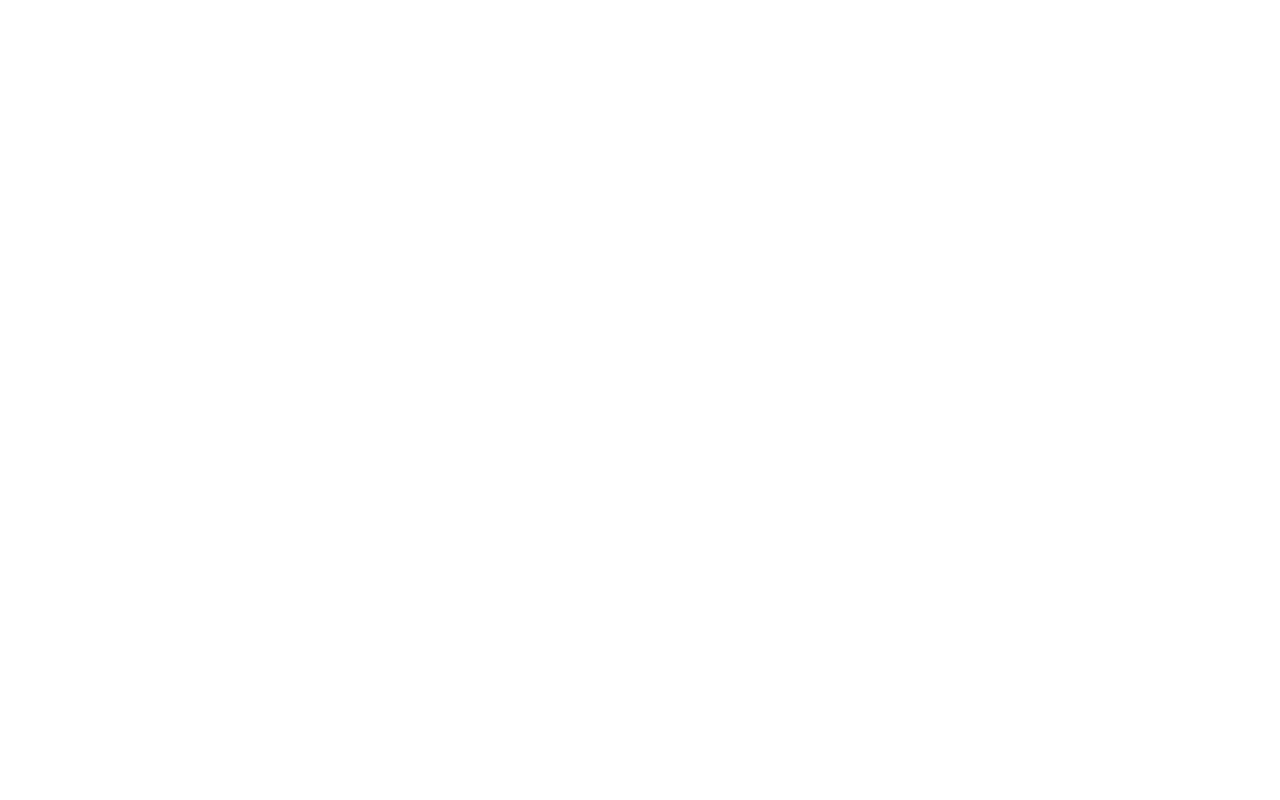
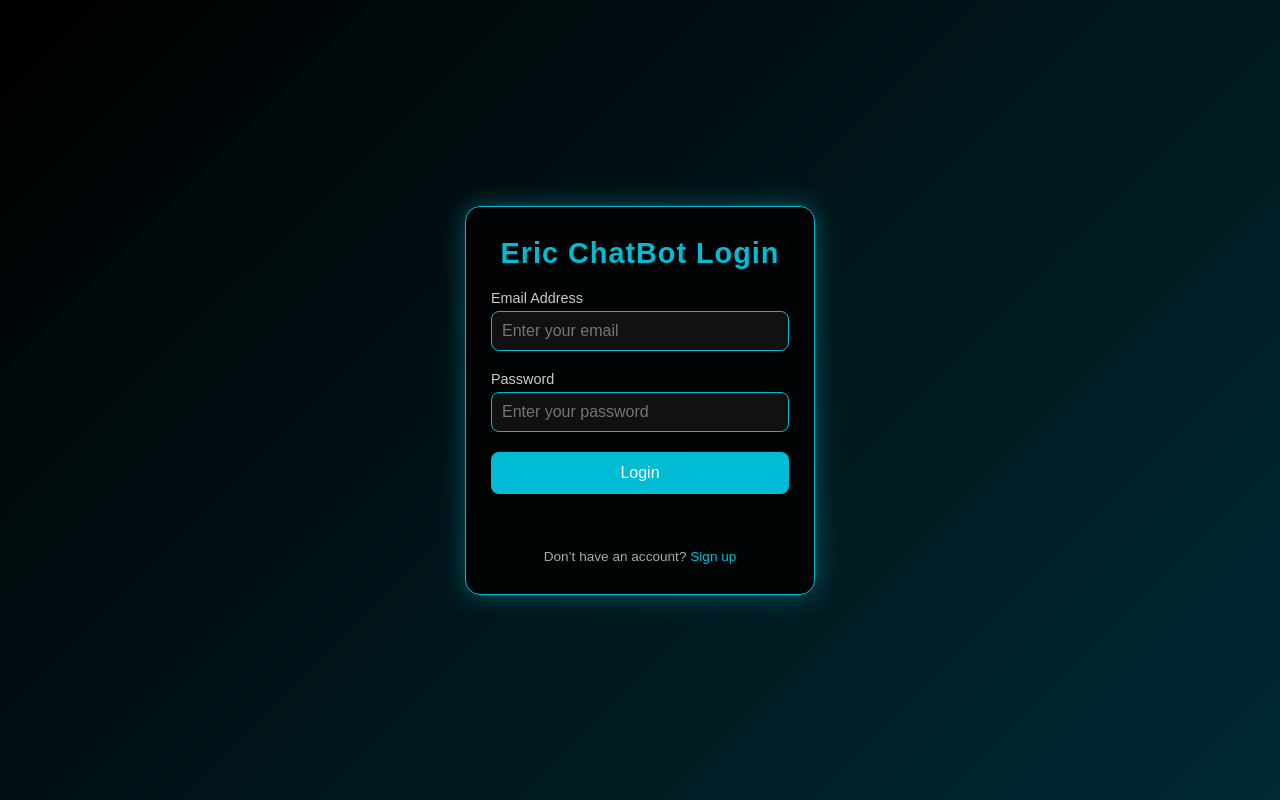
Before and after one commit to Snkumar21/ERIC-CHAT-BOT, a plain HTML site: page public/login.html in a window 1280 px wide. Drawn offline with Linux system fonts and the light colour scheme.

Commit message:
New updates added

```diff
--- a/public/login.html
+++ b/public/login.html
@@ -0,0 +1,183 @@
+<!DOCTYPE html>
+<html lang="en">
+<head>
+  <meta charset="UTF-8" />
+  <meta name="viewport" content="width=device-width, initial-scale=1.0" />
+  <title>Eric ChatBot - Login</title>
+  <style>
+    /* === General Reset === */
+    * {
+      margin: 0;
+      padding: 0;
+      box-sizing: border-box;
+      font-family: "Poppins", sans-serif;
+    }
+
+    body {
+      background: linear-gradient(135deg, #000, #002a34);
+      height: 100vh;
+      display: flex;
+      align-items: center;
+      justify-content: center;
+      color: white;
+    }
+
+    /* === Login Container === */
+    .login-container {
+      background: rgba(0, 0, 0, 0.85);
+      border: 1px solid #00bcd4;
+      border-radius: 15px;
+      box-shadow: 0 0 25px rgba(0, 188, 212, 0.4);
+      width: 350px;
+      padding: 30px 25px;
+      text-align: center;
+      transition: all 0.3s ease;
+    }
+
+    .login-container:hover {
+      box-shadow: 0 0 35px rgba(0, 188, 212, 0.6);
+      transform: scale(1.02);
+    }
+
+    /* === Header === */
+    h2 {
+      color: #00bcd4;
+      font-size: 1.8em;
+      margin-bottom: 20px;
+      letter-spacing: 1px;
+    }
+
+    /* === Input Fields === */
+    .input-group {
+      text-align: left;
+      margin-bottom: 20px;
+    }
+
+    label {
+      font-size: 0.9em;
+      color: #ccc;
+      display: block;
+      margin-bottom: 5px;
+    }
+
+    input {
+      width: 100%;
+      padding: 10px;
+      background: #111;
+      border: 1px solid #00bcd4;
+      border-radius: 8px;
+      color: #fff;
+      outline: none;
+      font-size: 1em;
+      transition: 0.3s;
+    }
+
+    input:focus {
+      border-color: #00e5ff;
+      box-shadow: 0 0 8px #00bcd4;
+    }
+
+    /* === Button === */
+    button {
+      width: 100%;
+      background: #00bcd4;
+      border: none;
+      color: white;
+      padding: 12px;
+      border-radius: 8px;
+      cursor: pointer;
+      font-size: 1em;
+      transition: 0.3s;
+    }
+
+    button:hover {
+      background: #0097a7;
+      box-shadow: 0 0 10px #00bcd4;
+    }
+
+    /* === Message === */
+    .message {
+      margin-top: 15px;
+      font-size: 0.9em;
+      color: #ff5252;
+      height: 20px;
+    }
+
+    /* === Footer === */
+    .footer {
+      margin-top: 20px;
+      font-size: 0.85em;
+      color: #aaa;
+    }
+
+    .footer a {
+      color: #00bcd4;
+      text-decoration: none;
+      font-weight: 500;
+    }
+
+    .footer a:hover {
+      text-decoration: underline;
+    }
+
+    /* === Responsive === */
+    @media (max-width: 400px) {
+      .login-container {
+        width: 90%;
+      }
+    }
+  </style>
+</head>
+
+<body>
+  <div class="login-container">
+    <h2>Eric ChatBot Login</h2>
+    <form id="loginForm">
+      <div class="input-group">
+        <label for="email">Email Address</label>
+        <input type="email" id="email" placeholder="Enter your email" required />
+      </div>
+      <div class="input-group">
+        <label for="password">Password</label>
+        <input type="password" id="password" placeholder="Enter your password" required />
+      </div>
+      <button type="submit">Login</button>
+      <div class="message" id="message"></div>
+    </form>
+
+    <div class="footer">
+      Don’t have an account? <a href="signup.html">Sign up</a>
+    </div>
+  </div>
+
+  <script>
+    // === Login Validation Logic ===
+    document.getElementById("loginForm").addEventListener("submit", function (e) {
+      e.preventDefault();
+
+      const email = document.getElementById("email").value.trim();
+      const password = document.getElementById("password").value.trim();
+      const message = document.getElementById("message");
+
+      // Example dummy credentials (You can connect this to backend later)
+      const validEmail = "user@ericchat.com";
+      const validPassword = "eric123";
+
+      // Validation Logic
+      if (email === "" || password === "") {
+        message.style.color = "#ff5252";
+        message.textContent = "⚠️ Please fill in all fields.";
+      } else if (email === validEmail && password === validPassword) {
+        message.style.color = "#00e676";
+        message.textContent = "✅ Login Successful! Redirecting...";
+        setTimeout(() => {
+          window.location.href = "text_ai.html"; // Redirect to chatbot page
+        }, 1500);
+      } else {
+        message.style.color = "#ff5252";
+        message.textContent = "❌ Invalid email or password!";
+      }
+    });
+  </script>
+</body>
+</html>
```
Also changed, not shown: public/index.html (+5 -0 lines), public/style.css (+26 -0 lines).
